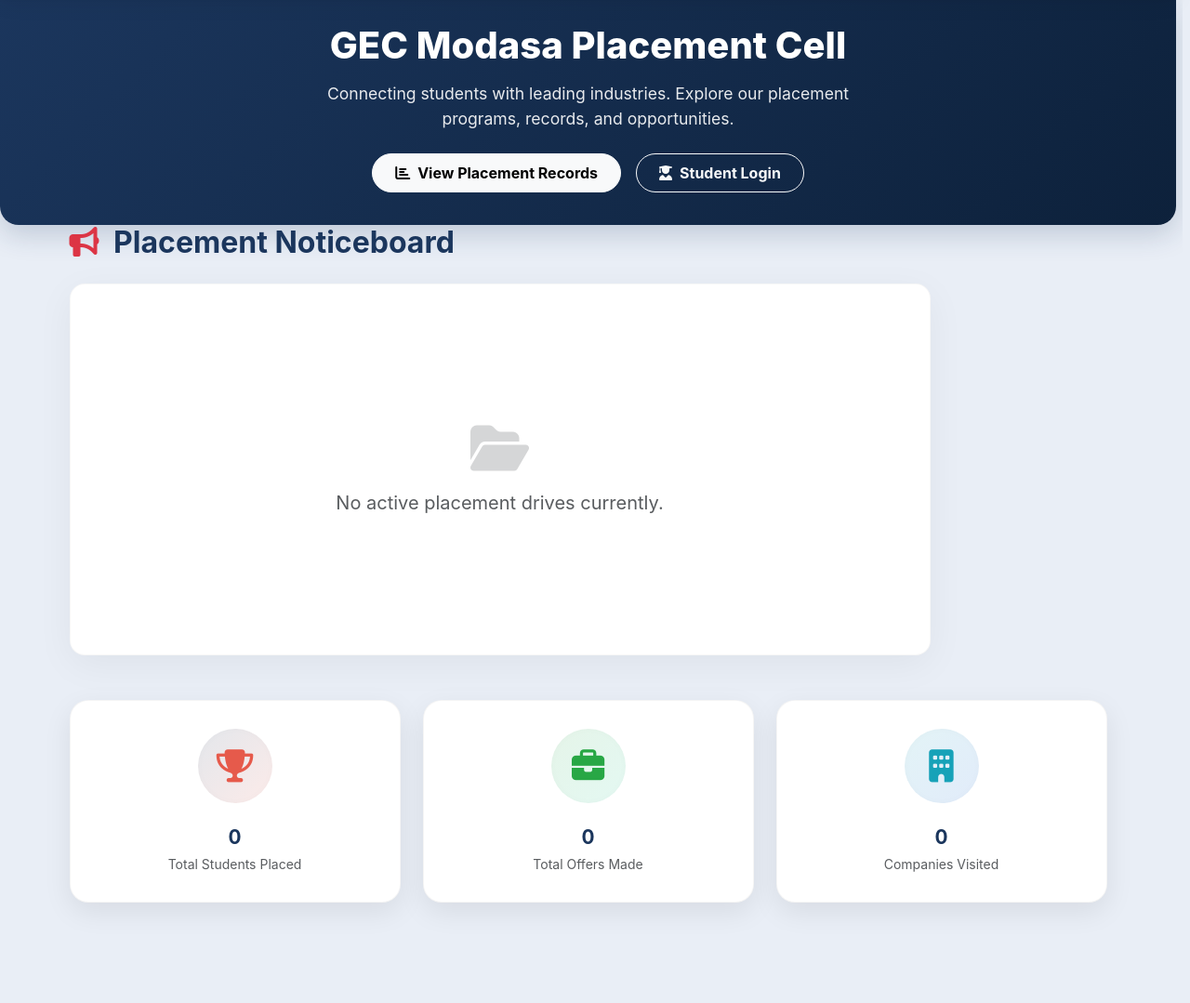
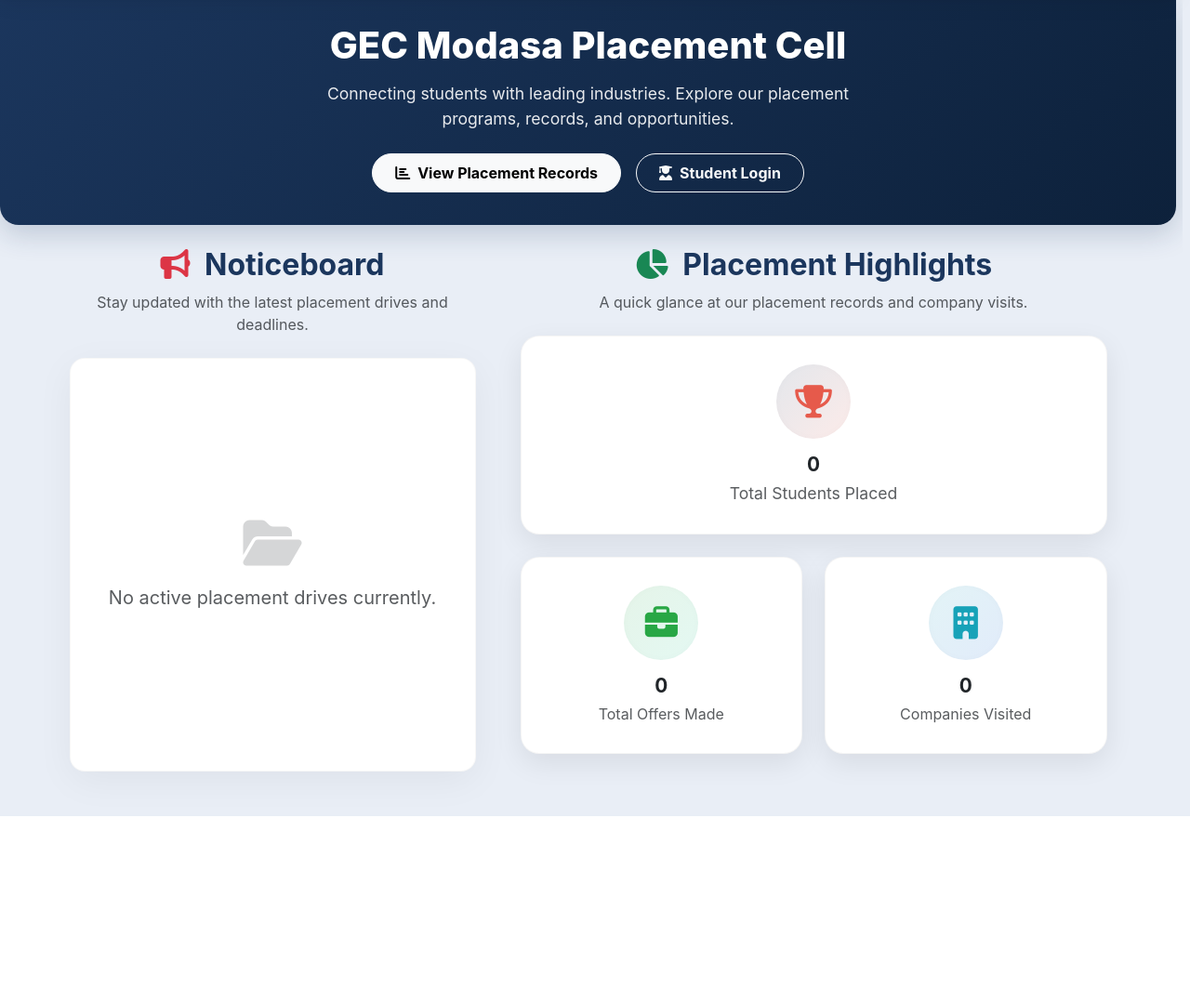
Before and after one commit to Aman-p02/gecm_placement_portal, a PHP site: page /gec_placement_portal/placement_statistics.php in a window 1280 px wide. Shown: the part 55-1134 px from the top of the page at 93% size. After the commit the page ends 933 px from the top, so only its background shows below. Run offline with PHP 8.4, Linux system fonts and the light colour scheme; data that the repository does not hold is empty.

Commit message:
noticeboard and highlight allignment

```diff
--- a/placement_statistics.php
+++ b/placement_statistics.php
@@ -29,8 +29,16 @@ $stmtAgg = $pdo->query($aggQuery);
 $branchStats = $stmtAgg->fetchAll();
 $totalOverall = array_sum(array_column($branchStats, 'total_placed'));
 
-// Fetch latest companies for the Noticeboard
-$noticeboardQuery = "SELECT company_name, logo_path, last_date_to_apply, drive_type, batch_year, created_at FROM tbl_companies ORDER BY created_at DESC LIMIT 6";
+// Fetch companies for the Noticeboard (Active first, ordered by closest deadline)
+$noticeboardQuery = "
+    SELECT company_name, logo_path, last_date_to_apply, drive_type, batch_year, created_at
+    FROM tbl_companies
+    ORDER BY
+        CASE WHEN last_date_to_apply >= CURDATE() THEN 0 ELSE 1 END ASC,
+        CASE WHEN last_date_to_apply >= CURDATE() THEN last_date_to_apply END ASC,
+        last_date_to_apply DESC
+    LIMIT 15
+";
 $noticeboardStmt = $pdo->query($noticeboardQuery);
 $noticeboardCompanies = $noticeboardStmt->fetchAll();
 
@@ -603,12 +611,15 @@ if (empty($filterBranch)) {
             </div>
         </div>
 
-        <!-- Quick Info Cards (Replaced with Noticeboard) -->
-        <div class="container no-print mb-5">
-            <div class="row">
-                <div class="col-lg-10">
-                    <div class="d-flex align-items-center mb-4">
-                        <h2 class="fw-bold m-0" style="color: var(--primary-navy);"><i class="fa-solid fa-bullhorn me-2 text-danger"></i> Placement Noticeboard</h2>
+        <!-- Dashboard Section: Highlights & Noticeboard -->
+        <div class="container no-print mb-5 mt-4">
+            <div class="row g-5">
+
+                <!-- Left Side: Noticeboard -->
+                <div class="col-lg-5">
+                    <div class="mb-4 text-center">
+                        <h2 class="fw-bold mb-2" style="color: var(--primary-navy);"><i class="fa-solid fa-bullhorn me-2 text-danger"></i> Noticeboard</h2>
+                        <p class="text-muted">Stay updated with the latest placement drives and deadlines.</p>
                     </div>
 
                     <style>
@@ -617,12 +628,13 @@ if (empty($filterBranch)) {
                             border-radius: 16px;
                             box-shadow: 0 10px 40px rgba(0,0,0,0.05);
                             border: 1px solid rgba(0,0,0,0.03);
-                            height: 400px;
+                            height: 445px;
                             overflow: hidden;
                             position: relative;
                         }
                         .notice-item {
                             display: flex;
+                            flex-wrap: wrap;
                             align-items: center;
                             padding: 15px 25px;
                             border-bottom: 1px dashed #eee;
@@ -649,7 +661,7 @@ if (empty($filterBranch)) {
                             box-shadow: 0 2px 10px rgba(0,0,0,0.05);
                         }
                         .notice-details {
-                            flex: 1;
+                            flex: 1 1 200px;
                         }
                         .notice-details h5 {
                             margin: 0 0 5px 0;
@@ -663,17 +675,28 @@ if (empty($filterBranch)) {
                         }
                         .notice-meta span {
                             margin-right: 15px;
+                            display: inline-block;
+                            margin-bottom: 3px;
+                        }
+                        .notice-action {
+                            margin-left: auto;
+                            margin-top: 10px;
+                        }
+                        @media (min-width: 768px) {
+                            .notice-action {
+                                margin-top: 0;
+                            }
                         }
                     </style>
 
-                    <div class="noticeboard-container">
+                    <div class="noticeboard-container" id="noticeboard-content">
                         <?php if(empty($noticeboardCompanies)): ?>
                             <div class="d-flex flex-column justify-content-center align-items-center h-100 text-muted">
                                 <i class="fa-solid fa-folder-open display-4 mb-3 opacity-25"></i>
                                 <p class="mb-0 fs-5">No active placement drives currently.</p>
                             </div>
                         <?php else: ?>
-                            <marquee direction="up" scrollamount="3" onmouseover="this.stop()" onmouseout="this.start()" height="400">
+                            <marquee direction="up" scrollamount="3" onmouseover="this.stop()" onmouseout="this.start()" height="445">
                                 <?php foreach($noticeboardCompanies as $company): ?>
                                     <?php
                                         $isExpired = strtotime($company['last_date_to_apply'] . ' 23:59:59') < time();
@@ -697,7 +720,7 @@ if (empty($filterBranch)) {
                                                 <span class="<?= $isExpired ? 'text-danger' : 'text-success fw-bold' ?>"><i class="fa-regular fa-clock me-1"></i> Deadline: <?= date('d M Y', strtotime($company['last_date_to_apply'])) ?></span>
                                             </div>
                                         </div>
-                                        <div class="ms-auto">
+                                        <div class="notice-action">
                                             <span class="btn btn-sm btn-outline-primary rounded-pill px-4 fw-bold">Apply Now <i class="fa-solid fa-arrow-right ms-1"></i></span>
                                         </div>
                                     </a>
@@ -705,38 +728,60 @@ if (empty($filterBranch)) {
                             </marquee>
                         <?php endif; ?>
                     </div>
+
+                    <script>
+                        document.addEventListener("DOMContentLoaded", function() {
+                            let currentNoticeboardHtml = document.getElementById('noticeboard-content').innerHTML;
+                            setInterval(function() {
+                                fetch('fetch_noticeboard_ajax.php')
+                                    .then(response => response.text())
+                                    .then(html => {
+                                        // Update only if content has changed to prevent marquee reset
+                                        if (html.trim() !== currentNoticeboardHtml.trim()) {
+                                            document.getElementById('noticeboard-content').innerHTML = html;
+                                            currentNoticeboardHtml = html;
+                                        }
+                                    })
+                                    .catch(err => console.error('Error auto-refreshing noticeboard:', err));
+                            }, 5000); // Check every 5 seconds for new companies
+                        });
+                    </script>
                 </div>
-            </div>
-        </div>
 
-        <!-- Statistics Tiles -->
-        <div class="container card-grid no-print mb-5">
-            <div class="row g-4 justify-content-center">
-                <div class="col-lg-4 col-md-6">
-                    <div class="department-card" style="cursor:default;">
-                        <div class="department-icon" style="background: linear-gradient(135deg,rgba(27,54,93,0.12),rgba(230,90,75,0.12));">
-                            <i class="fa-solid fa-trophy" style="color:var(--accent-coral);"></i>
+                <!-- Right Side: Statistics Highlights -->
+                <div class="col-lg-7">
+                    <div class="mb-4 text-center">
+                        <h2 class="fw-bold mb-2" style="color: var(--primary-navy);"><i class="fa-solid fa-chart-pie me-2 text-success"></i> Placement Highlights</h2>
+                        <p class="text-muted">A quick glance at our placement records and company visits.</p>
+                    </div>
+                    <div class="row g-4">
+                        <div class="col-12">
+                            <div class="department-card h-100 text-center" style="cursor:default; padding: 30px;">
+                                <div class="department-icon mx-auto mb-3" style="background: linear-gradient(135deg,rgba(27,54,93,0.12),rgba(230,90,75,0.12));">
+                                    <i class="fa-solid fa-trophy" style="color:var(--accent-coral);"></i>
+                                </div>
+                                <h3 class="display-5 fw-bold text-dark"><?= $statStudents ?></h3>
+                                <p class="text-muted mb-0" style="font-size: 1.1rem;">Total Students Placed</p>
+                            </div>
                         </div>
-                        <h3><?= $statStudents ?></h3>
-                        <p class="text-muted small mb-0">Total Students Placed</p>
-                    </div>
-                </div>
-                <div class="col-lg-4 col-md-6">
-                    <div class="department-card" style="cursor:default;">
-                        <div class="department-icon" style="background: linear-gradient(135deg,rgba(40,167,69,0.12),rgba(32,201,151,0.12));">
-                            <i class="fa-solid fa-briefcase" style="color:#28a745;"></i>
+                        <div class="col-md-6">
+                            <div class="department-card h-100 text-center" style="cursor:default;">
+                                <div class="department-icon mx-auto mb-3" style="background: linear-gradient(135deg,rgba(40,167,69,0.12),rgba(32,201,151,0.12));">
+                                    <i class="fa-solid fa-briefcase" style="color:#28a745;"></i>
+                                </div>
+                                <h3 class="fw-bold text-dark"><?= $statOffers ?></h3>
+                                <p class="text-muted mb-0">Total Offers Made</p>
+                            </div>
                         </div>
-                        <h3><?= $statOffers ?></h3>
-                        <p class="text-muted small mb-0">Total Offers Made</p>
-                    </div>
-                </div>
-                <div class="col-lg-4 col-md-6">
-                    <div class="department-card" style="cursor:default;">
-                        <div class="department-icon" style="background: linear-gradient(135deg,rgba(23,162,184,0.12),rgba(11,94,215,0.12));">
-                            <i class="fa-solid fa-building" style="color:#17a2b8;"></i>
+                        <div class="col-md-6">
+                            <div class="department-card h-100 text-center" style="cursor:default;">
+                                <div class="department-icon mx-auto mb-3" style="background: linear-gradient(135deg,rgba(23,162,184,0.12),rgba(11,94,215,0.12));">
+                                    <i class="fa-solid fa-building" style="color:#17a2b8;"></i>
+                                </div>
+                                <h3 class="fw-bold text-dark"><?= $statCompanies ?></h3>
+                                <p class="text-muted mb-0">Companies Visited</p>
+                            </div>
                         </div>
-                        <h3><?= $statCompanies ?></h3>
-                        <p class="text-muted small mb-0">Companies Visited</p>
                     </div>
                 </div>
             </div>
```
Also changed, not shown: fetch_noticeboard_ajax.php (added, +53 -0 lines), includes/mailer.php (+4 -4 lines), admin-module/uploads/companies/logo_6a744af3ab47d.png (added), admin-module/uploads/companies/logo_6a744bc8cdff9.png (added), 2 other files.
